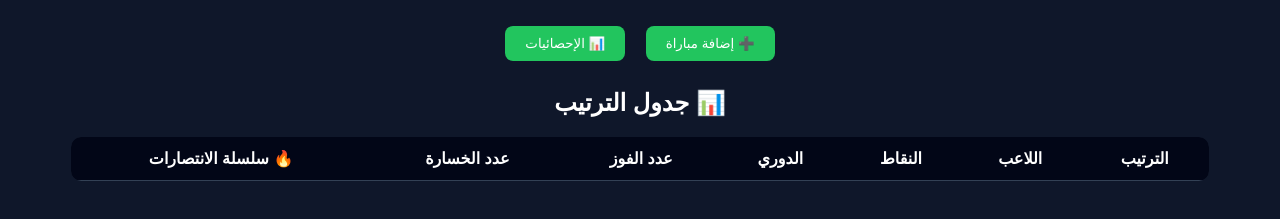
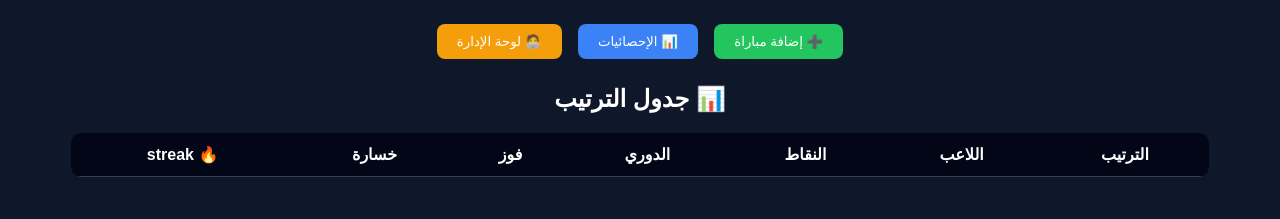
Before and after one commit to raadalaswed/do, a plain HTML site: page index.html in a window 1280 px wide. Shown: the part 61-280 px from the top of the page. Drawn offline with Linux system fonts and the light colour scheme; no server answers.

Commit message:
Update index.html

```diff
--- a/index.html
+++ b/index.html
@@ -18,17 +18,30 @@ h1 {
 
 button {
   padding: 10px 20px;
-  margin: 8px;
-  background: #22c55e;
+  margin: 6px;
   border: none;
   border-radius: 8px;
   cursor: pointer;
   color: white;
 }
 
-button:hover {
-  background: #16a34a;
+.add {
+  background: #22c55e;
 }
+
+.add:hover { background: #16a34a; }
+
+.stats {
+  background: #3b82f6;
+}
+
+.stats:hover { background: #2563eb; }
+
+.admin {
+  background: #f59e0b;
+}
+
+.admin:hover { background: #d97706; }
 
 table {
   margin: 20px auto;
@@ -51,17 +64,10 @@ th {
 .win { color: #22c55e; }
 .loss { color: #ef4444; }
 
-.top {
-  background: #065f46;
-}
+.top { background: #065f46; }
+.bottom { background: #7f1d1d; }
 
-.bottom {
-  background: #7f1d1d;
-}
-
-.streak {
-  color: orange;
-}
+.streak { color: orange; }
 
 a {
   color: white;
@@ -81,8 +87,9 @@ a:hover {
 <h1>🏆 دوري الدومينو</h1>
 
 <!-- 🎮 الأزرار -->
-<button onclick="goToAddMatch()">➕ إضافة مباراة</button>
-<button onclick="goToStats()">📊 الإحصائيات</button>
+<button class="add" onclick="goToAddMatch()">➕ إضافة مباراة</button>
+<button class="stats" onclick="goToStats()">📊 الإحصائيات</button>
+<button class="admin" onclick="goToAdmin()">🧑‍💻 لوحة الإدارة</button>
 
 <h2>📊 جدول الترتيب</h2>
 
@@ -93,9 +100,9 @@ a:hover {
 <th>اللاعب</th>
 <th>النقاط</th>
 <th>الدوري</th>
-<th>عدد الفوز</th>
-<th>عدد الخسارة</th>
-<th>🔥 سلسلة الانتصارات</th>
+<th>فوز</th>
+<th>خسارة</th>
+<th>🔥 streak</th>
 </tr>
 </thead>
 <tbody id="table"></tbody>
@@ -129,7 +136,7 @@ function getLeague(points) {
   return 5;
 }
 
-// 📅 فحص نهاية الموسم (كل جمعة)
+// 📅 نهاية الموسم (كل جمعة)
 async function checkSeasonEnd() {
   const today = new Date();
 
@@ -162,7 +169,7 @@ async function checkSeasonEnd() {
   }
 }
 
-// 📊 تحميل اللاعبين
+// 📊 تحميل اللاعبين (Real-time شبه تحديث)
 async function loadPlayers() {
 
   await checkSeasonEnd();
@@ -189,7 +196,7 @@ async function loadPlayers() {
   list.forEach((p, index) => {
 
     let rowClass = "";
-    if (index < 2) rowClass = "top";
+    if (index === 0) rowClass = "top";
     if (index >= list.length - 2) rowClass = "bottom";
 
     html += `
@@ -211,21 +218,29 @@ async function loadPlayers() {
   document.getElementById("table").innerHTML = html;
 }
 
-// تشغيل
+// 🚀 تشغيل أول مرة
 loadPlayers();
+
+// 🔄 تحديث تلقائي كل 5 ثواني (مهم)
+setInterval(loadPlayers, 5000);
 
 </script>
 
 <script>
-// 🔀 الانتقال إلى إضافة مباراة
+
+// 🔀 التنقل
 function goToAddMatch() {
   window.location.href = "add-match.html";
 }
 
-// 📊 الانتقال إلى الإحصائيات
 function goToStats() {
   window.location.href = "stats.html";
 }
+
+function goToAdmin() {
+  window.location.href = "admin.html";
+}
+
 </script>
 
 </body>
```
